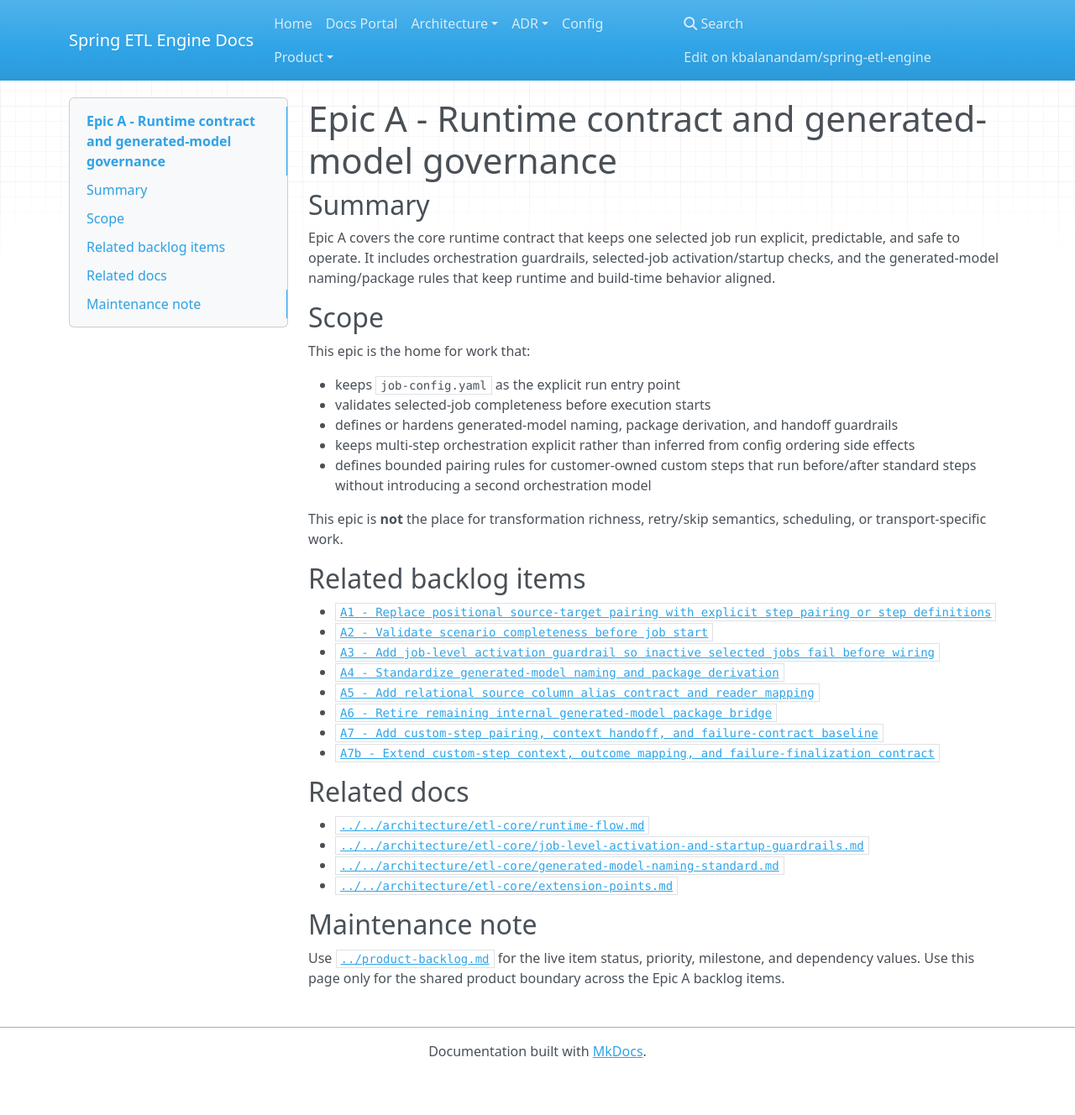
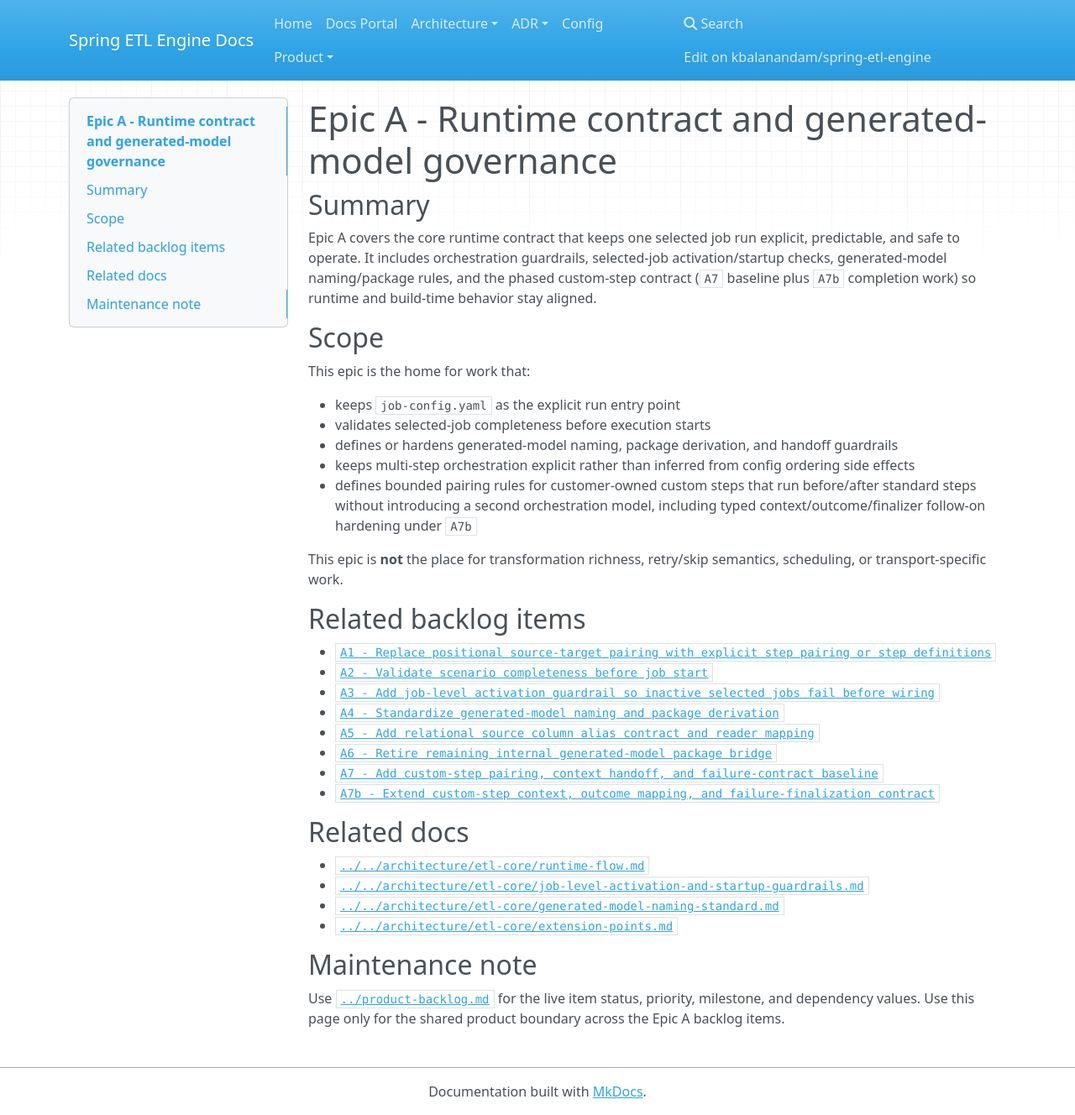
Before and after one commit to kbalanandam/spring-etl-engine, an MkDocs documentation site: the page built from docs/product/epics/etl-core/epic-a-runtime-contract-and-model-governance.md, in a window 1280 px wide and 1328 px high. Shown: the whole window at 84% size. Built offline with MkDocs 1.6.1, drawn with Linux system fonts in a browser that asks for light colours; nearby versions of some CDN libraries.

Commit message:
docs(product): align Epic A narrative with A7b same-release scope

```diff
--- a/docs/product/epics/etl-core/epic-a-runtime-contract-and-model-governance.md
+++ b/docs/product/epics/etl-core/epic-a-runtime-contract-and-model-governance.md
@@ -2,7 +2,7 @@
 
 ## Summary
 
-Epic A covers the core runtime contract that keeps one selected job run explicit, predictable, and safe to operate. It includes orchestration guardrails, selected-job activation/startup checks, and the generated-model naming/package rules that keep runtime and build-time behavior aligned.
+Epic A covers the core runtime contract that keeps one selected job run explicit, predictable, and safe to operate. It includes orchestration guardrails, selected-job activation/startup checks, generated-model naming/package rules, and the phased custom-step contract (`A7` baseline plus `A7b` completion work) so runtime and build-time behavior stay aligned.
 
 ## Scope
 
@@ -12,7 +12,7 @@ This epic is the home for work that:
 - validates selected-job completeness before execution starts
 - defines or hardens generated-model naming, package derivation, and handoff guardrails
 - keeps multi-step orchestration explicit rather than inferred from config ordering side effects
-- defines bounded pairing rules for customer-owned custom steps that run before/after standard steps without introducing a second orchestration model
+- defines bounded pairing rules for customer-owned custom steps that run before/after standard steps without introducing a second orchestration model, including typed context/outcome/finalizer follow-on hardening under `A7b`
 
 This epic is **not** the place for transformation richness, retry/skip semantics, scheduling, or transport-specific work.
 
```
